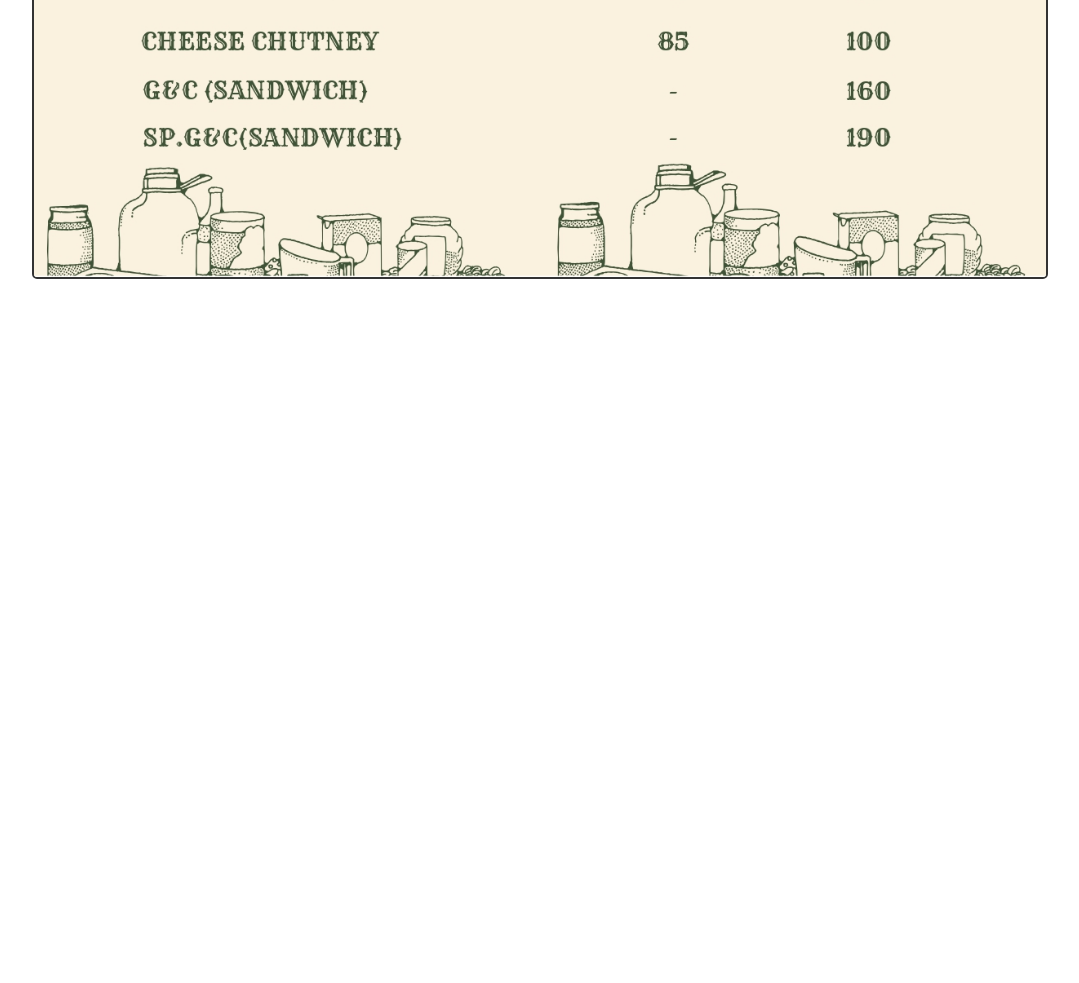
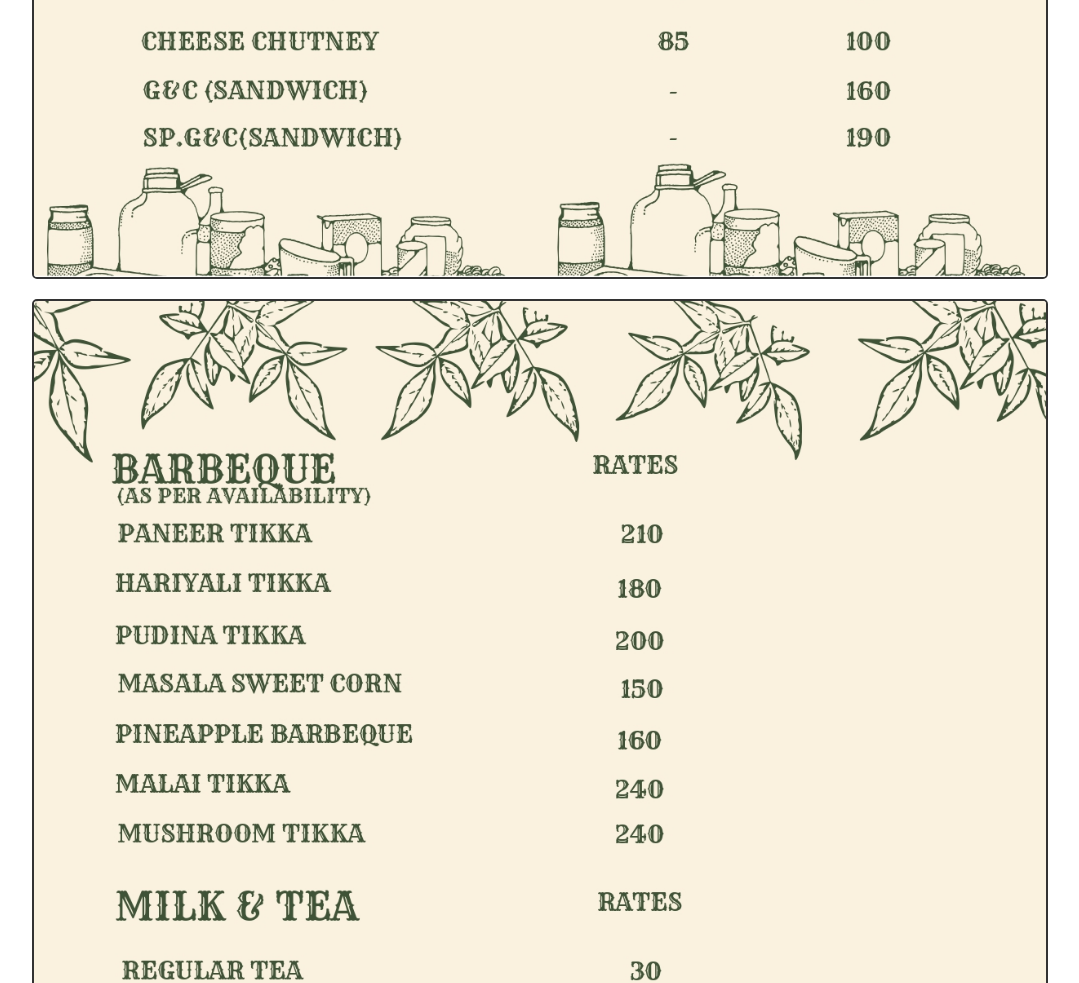
Before and after one commit to rudrsingh6735/grillnchill, a plain HTML site: page index.html in a window 1280 px wide. Shown: the part 9905-10888 px from the top of the page, without its empty margins (100-1179 px from the left). Before the commit the page ends 10202 px from the top, so only its background shows below. Drawn offline with Linux system fonts and the light colour scheme.

Commit message:
Update index.html

```diff
--- a/index.html
+++ b/index.html
@@ -12,17 +12,17 @@
         }
 
         img {
-            width: 80%; /* Adjust the width as needed */
-			height: auto;
+            width: 80%;
+	    	height: auto;
             margin: 10px;
-            border: 2px solid #333; /* Optional border */
-            border-radius: 5px; /* Optional border-radius for rounded corners */
+            border: 2px solid #333;
+            border-radius: 5px;
             cursor: pointer;
-			align:center;
+	    	align:center;
         }
 
         img:hover {
-            border-color: #ff5733; /* Change border color on hover */
+            border-color: #ff5733;
         }
     </style>
 </head>
@@ -34,5 +34,7 @@
     <img src="image\F5 G&C_page-0005.jpg" alt="Unable to load this page">
     <img src="image\F5 G&C_page-0006.jpg" alt="Unable to load this page">
     <img src="image\F5 G&C_page-0007.jpg" alt="Unable to load this page">
+    <img src="image\Copy of white green vintage restaurant food menu_page-0008.jpg" alt="Unable to load this page">
+    <img src="image\Copy of white green vintage restaurant food menu_page-0008.jpg" alt="Unable to load this page">
 </body>
 </html>
```
